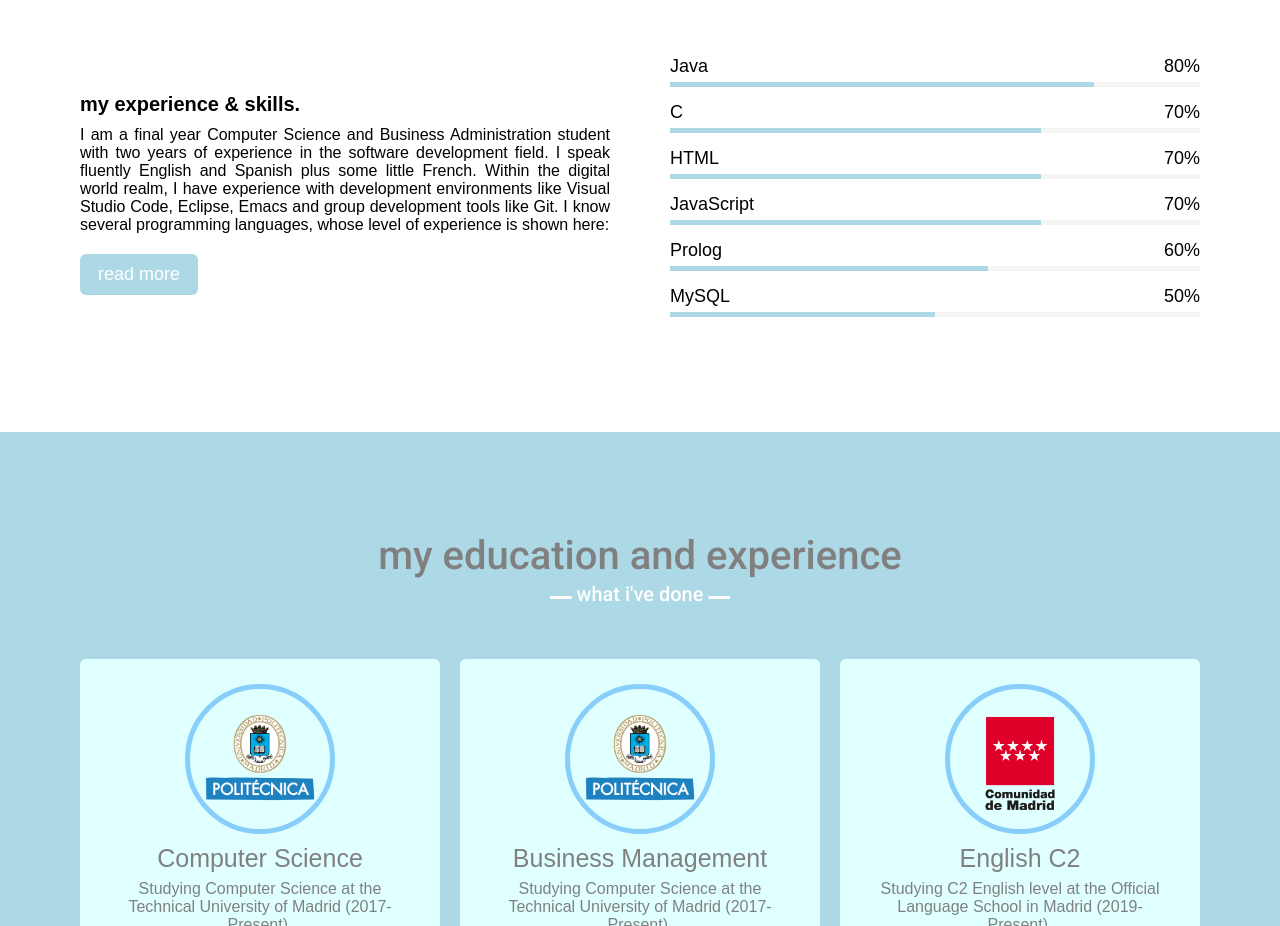
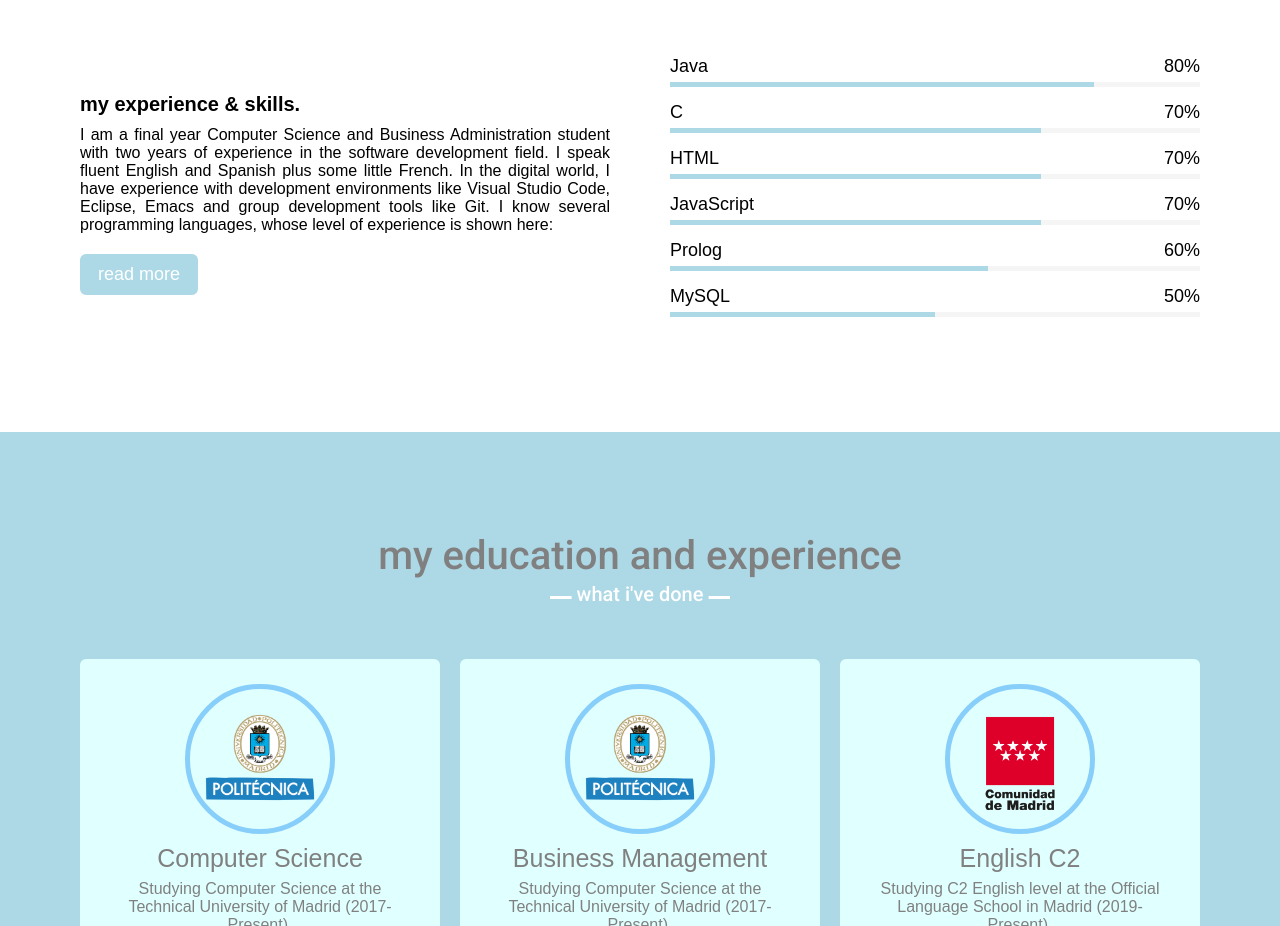
Before and after one commit to guillegpra/website, a plain HTML site: page index.html in a window 1280 px wide. Shown: the part 2201-3127 px from the top of the page. Drawn offline with nearby package versions, Linux system fonts and the light colour scheme.

Commit message:
Typo fixes

```diff
--- a/index.html
+++ b/index.html
@@ -95,7 +95,7 @@
                 <div class="skills-content">
                     <div class="column left">
                         <div class="text">my experience & skills.</div>
-                        <p>I am a final year Computer Science and Business Administration student with two years of experience in the software development field. I speak fluently English and Spanish plus some little French. Within the digital world realm, I have experience with development environments like Visual Studio Code, Eclipse, Emacs and group development tools like Git. I know several programming languages, whose level of experience is shown here:</p>
+                        <p>I am a final year Computer Science and Business Administration student with two years of experience in the software development field. I speak fluent English and Spanish plus some little French. In the digital world, I have experience with development environments like Visual Studio Code, Eclipse, Emacs and group development tools like Git. I know several programming languages, whose level of experience is shown here:</p>
                         <a href="https://www.linkedin.com/in/guillermogarciapradales">read more</a>
                     </div>
                     <div class="column right">
```
